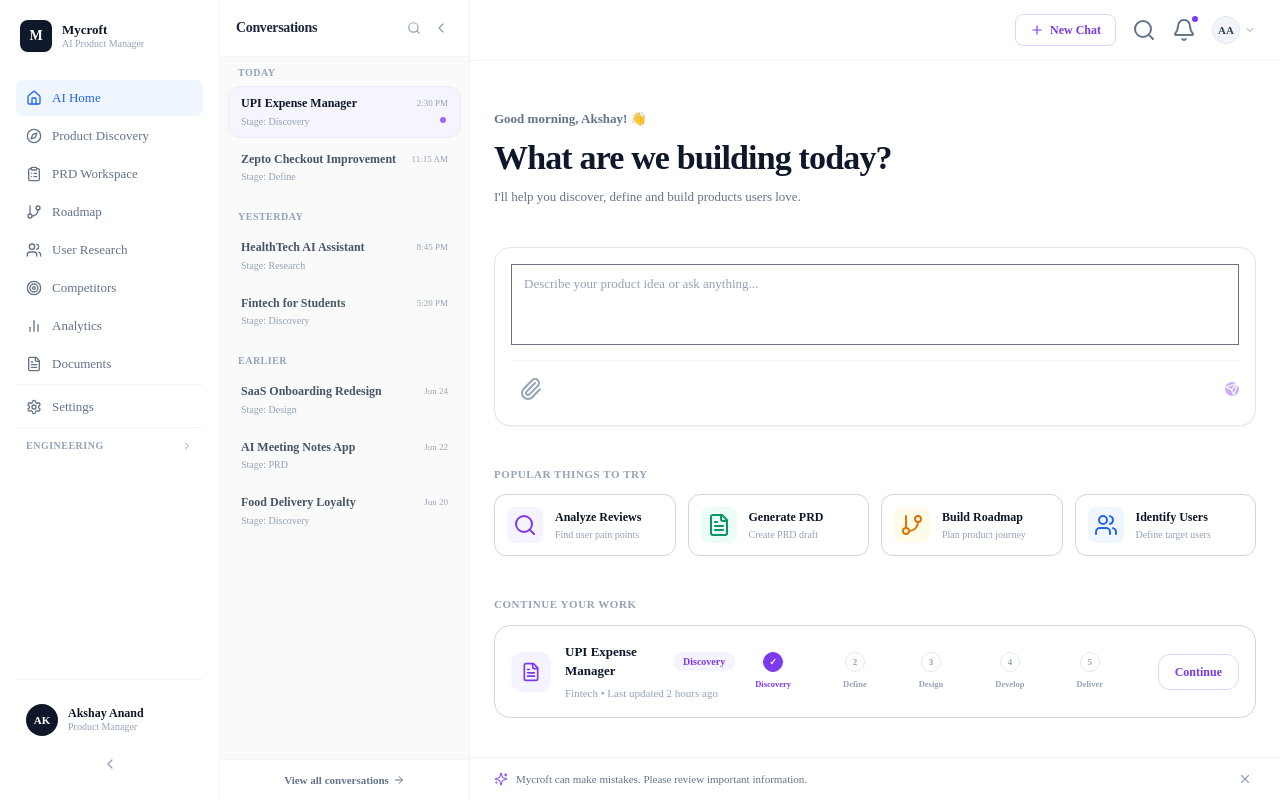
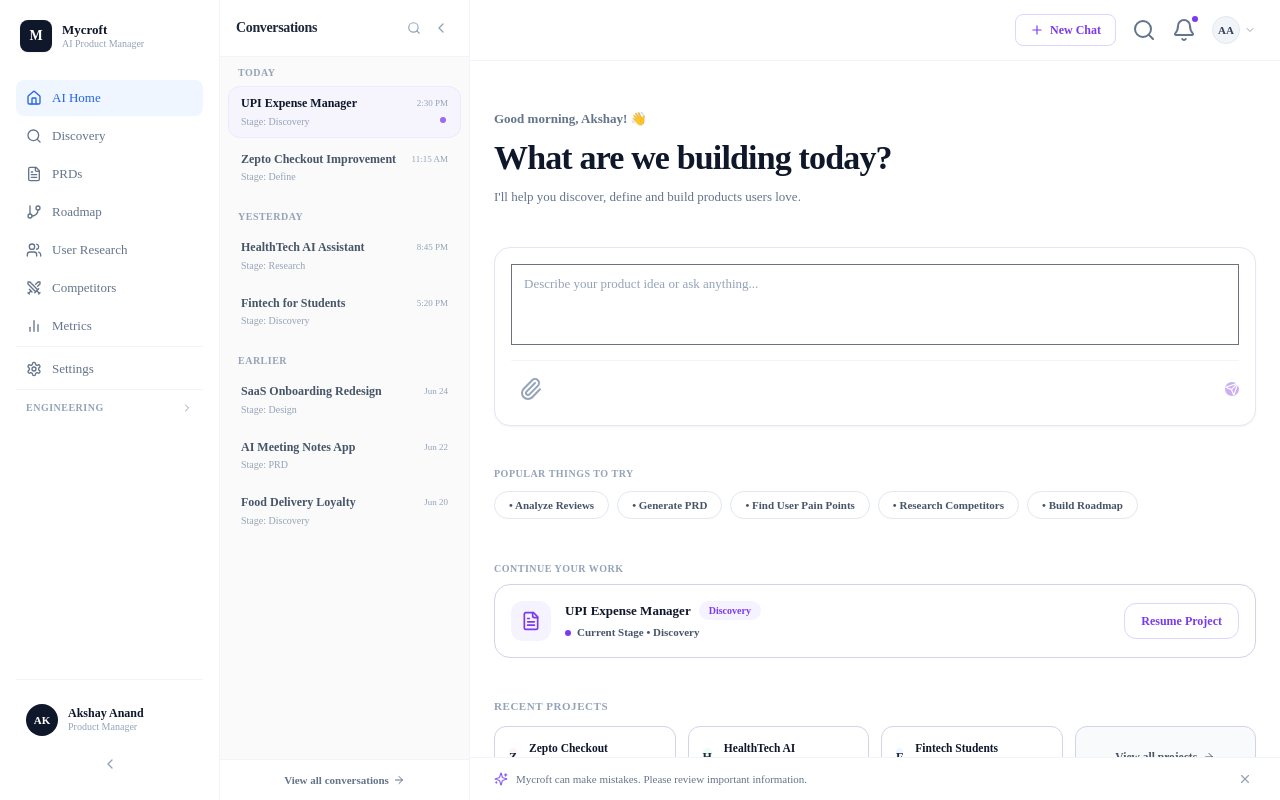
Before and after one commit to AkshayPMinfo/Mycroft-, a Next.js app: page /product/home in a window 1280 px wide. Built offline with nearby package versions, Linux system fonts and the light colour scheme.

Commit message:
feat: polish landing workspace prompt input, circular send buttons, horizontal action chips, and text progress indicators

```diff
--- a/app/product/home/page.tsx
+++ b/app/product/home/page.tsx
@@ -34,6 +34,14 @@ import {
 
 // ─── Constants ───────────────────────────────────────────────────────────────
 const STEPS = ["Discovery", "Define", "Design", "Develop", "Deliver", "Debrief"];
+
+// ─── Helpers ──────────────────────────────────────────────────────────────────
+function getProjectProgressText(conv: Conversation) {
+  if (conv.activeStep) {
+    return `Current Stage • ${conv.activeStep}`;
+  }
+  return "Current Stage • Discovery";
+}
 
 // ─── Types ────────────────────────────────────────────────────────────────────
 interface Message {
@@ -1003,72 +1011,30 @@ export default function AIHomePage() {
               </div>
 
               {/* Suggested Actions (Popular things to try) */}
-              <div className="space-y-3">
-                <p className="text-[11px] font-bold uppercase tracking-wider text-slate-400">Popular things to try</p>
-                <div className="grid grid-cols-1 sm:grid-cols-2 lg:grid-cols-4 gap-3">
-
-                  {/* Card 1 */}
-                  <div
-                    onClick={() => handleSendMessage("Analyze Reviews for Zepto Checkout Improvement")}
-                    className="p-3 bg-white border border-slate-150/75 hover:border-slate-350 hover:shadow-2xs transition-all cursor-pointer flex items-center gap-3 rounded-xl"
-                  >
-                    <div className="size-9 bg-violet-50 rounded-lg flex items-center justify-center text-violet-600 shrink-0">
-                      <Search className="size-4.5" />
-                    </div>
-                    <div className="min-w-0">
-                      <p className="text-[12px] font-bold text-slate-900 leading-snug">Analyze Reviews</p>
-                      <p className="text-[10px] text-slate-400 truncate mt-0.5">Find user pain points</p>
-                    </div>
-                  </div>
-
-                  {/* Card 2 */}
-                  <div
-                    onClick={() => handleSendMessage("Generate PRD draft for UPI Expense Manager")}
-                    className="p-3 bg-white border border-slate-150/75 hover:border-slate-350 hover:shadow-2xs transition-all cursor-pointer flex items-center gap-3 rounded-xl"
-                  >
-                    <div className="size-9 bg-emerald-50 rounded-lg flex items-center justify-center text-emerald-600 shrink-0">
-                      <FileText className="size-4.5" />
-                    </div>
-                    <div className="min-w-0">
-                      <p className="text-[12px] font-bold text-slate-900 leading-snug">Generate PRD</p>
-                      <p className="text-[10px] text-slate-400 truncate mt-0.5">Create PRD draft</p>
-                    </div>
-                  </div>
-
-                  {/* Card 3 */}
-                  <div
-                    onClick={() => handleSendMessage("Build Roadmap and product milestones")}
-                    className="p-3 bg-white border border-slate-150/75 hover:border-slate-350 hover:shadow-2xs transition-all cursor-pointer flex items-center gap-3 rounded-xl"
-                  >
-                    <div className="size-9 bg-amber-50 rounded-lg flex items-center justify-center text-amber-600 shrink-0">
-                      <GitBranch className="size-4.5" />
-                    </div>
-                    <div className="min-w-0">
-                      <p className="text-[12px] font-bold text-slate-900 leading-snug">Build Roadmap</p>
-                      <p className="text-[10px] text-slate-400 truncate mt-0.5">Plan product journey</p>
-                    </div>
-                  </div>
-
-                  {/* Card 4 */}
-                  <div
-                    onClick={() => handleSendMessage("Identify target users and success metrics")}
-                    className="p-3 bg-white border border-slate-150/75 hover:border-slate-350 hover:shadow-2xs transition-all cursor-pointer flex items-center gap-3 rounded-xl"
-                  >
-                    <div className="size-9 bg-blue-50 rounded-lg flex items-center justify-center text-blue-600 shrink-0">
-                      <Users className="size-4.5" />
-                    </div>
-                    <div className="min-w-0">
-                      <p className="text-[12px] font-bold text-slate-900 leading-snug">Identify Users</p>
-                      <p className="text-[10px] text-slate-400 truncate mt-0.5">Define target users</p>
-                    </div>
-                  </div>
-
+              <div className="space-y-2">
+                <p className="text-[10px] font-bold uppercase tracking-wider text-slate-400">Popular things to try</p>
+                <div className="flex flex-wrap gap-2 py-0.5 overflow-x-auto max-w-full no-scrollbar">
+                  {[
+                    { label: "• Analyze Reviews", query: "Analyze Reviews for Zepto Checkout Improvement" },
+                    { label: "• Generate PRD", query: "Generate PRD draft for UPI Expense Manager" },
+                    { label: "• Find User Pain Points", query: "Find user pain points and review complaints" },
+                    { label: "• Research Competitors", query: "Research competitors and map strategy gaps" },
+                    { label: "• Build Roadmap", query: "Build Roadmap and plan product milestones" }
+                  ].map(chip => (
+                    <button
+                      key={chip.label}
+                      onClick={() => handleSendMessage(chip.query)}
+                      className="h-7 px-3.5 text-[11px] font-semibold rounded-full border border-slate-200 bg-white text-slate-600 hover:bg-slate-50 hover:border-slate-350 hover:text-slate-900 transition-all shadow-3xs"
+                    >
+                      {chip.label}
+                    </button>
+                  ))}
                 </div>
               </div>
 
               {/* Continue Your Work (Active project tracker card) */}
-              <div className="space-y-3">
-                <p className="text-[11px] font-bold uppercase tracking-wider text-slate-400">Continue your work</p>
+              <div className="space-y-2">
+                <p className="text-[10px] font-bold uppercase tracking-wider text-slate-400">Continue your work</p>
                 <Card className="p-4 border border-slate-150/75 bg-white rounded-2xl shadow-xs flex flex-col md:flex-row md:items-center justify-between gap-4">
                   <div className="flex items-center gap-3.5">
                     <div className="size-10 bg-violet-50 text-violet-600 rounded-xl flex items-center justify-center shrink-0">
@@ -1079,38 +1045,11 @@ export default function AIHomePage() {
                         <h4 className="text-[13px] font-bold text-slate-900">UPI Expense Manager</h4>
                         <span className="text-[10px] font-semibold bg-violet-50 text-violet-600 px-2.5 py-0.5 rounded-full">Discovery</span>
                       </div>
-                      <p className="text-[11px] text-slate-400 mt-1 font-medium">Fintech • Last updated 2 hours ago</p>
+                      <div className="flex items-center gap-1.5 mt-1">
+                        <span className="size-1.5 rounded-full bg-violet-600 shrink-0" />
+                        <p className="text-[11px] font-semibold text-slate-600">{activeConv ? getProjectProgressText(activeConv) : "Current Stage • Discovery"}</p>
+                      </div>
                     </div>
-                  </div>
-
-                  {/* 6D Stepper progress tracker bar */}
-                  <div className="flex items-center justify-center md:justify-start gap-1 py-2 overflow-x-auto max-w-full">
-                    {STEPS.map((step, index) => {
-                      const isCompleted = index === 0; // Discovery checked
-                      return (
-                        <div key={step} className="flex items-center shrink-0">
-                          {index > 0 && (
-                            <div className="w-6 sm:w-10 h-0.5 bg-slate-150" />
-                          )}
-                          <div className="flex flex-col items-center mx-1 relative group">
-                            <div className={cn(
-                              "size-5 rounded-full flex items-center justify-center text-[9px] font-bold border transition-colors",
-                              isCompleted
-                                ? "bg-violet-600 border-violet-600 text-white"
-                                : "bg-white border-slate-200 text-slate-400"
-                            )}>
-                              {isCompleted ? "✓" : index + 1}
-                            </div>
-                            <span className={cn(
-                              "text-[8.5px] mt-1.5 font-semibold transition-all",
-                              isCompleted ? "text-violet-600" : "text-slate-400"
-                            )}>
-                              {step}
-                            </span>
-                          </div>
-                        </div>
-                      );
-                    })}
                   </div>
 
                   <Button
@@ -1121,7 +1060,7 @@ export default function AIHomePage() {
                     variant="secondary"
                     className="h-9 px-4 rounded-xl border-violet-200 text-violet-600 hover:bg-violet-50/50 text-[12px] font-semibold shrink-0 shadow-2xs"
                   >
-                    Continue
+                    Resume Project
                   </Button>
                 </Card>
               </div>
--- a/components/layout/sidebar.tsx
+++ b/components/layout/sidebar.tsx
@@ -5,13 +5,12 @@ import Link from "next/link";
 import { usePathname } from "next/navigation";
 import {
   Home,
-  Compass,
-  ClipboardList,
+  Search,
+  FileText,
   GitBranch,
   Users,
-  Target,
+  Swords,
   BarChart2,
-  FileText,
   Settings,
   Bot,
   FolderKanban,
@@ -27,13 +26,12 @@ import { cn } from "@/lib/utils";
 
 const productItems = [
   { label: "AI Home", href: "/product/home", icon: Home },
-  { label: "Product Discovery", href: "/product/discovery", icon: Compass },
-  { label: "PRD Workspace", href: "/product/prds", icon: ClipboardList },
+  { label: "Discovery", href: "/product/discovery", icon: Search },
+  { label: "PRDs", href: "/product/prds", icon: FileText },
   { label: "Roadmap", href: "#", icon: GitBranch },
   { label: "User Research", href: "#", icon: Users },
-  { label: "Competitors", href: "#", icon: Target },
-  { label: "Analytics", href: "#", icon: BarChart2 },
-  { label: "Documents", href: "#", icon: FileText },
+  { label: "Competitors", href: "#", icon: Swords },
+  { label: "Metrics", href: "#", icon: BarChart2 },
 ];
 
 const engineeringItems = [
```
